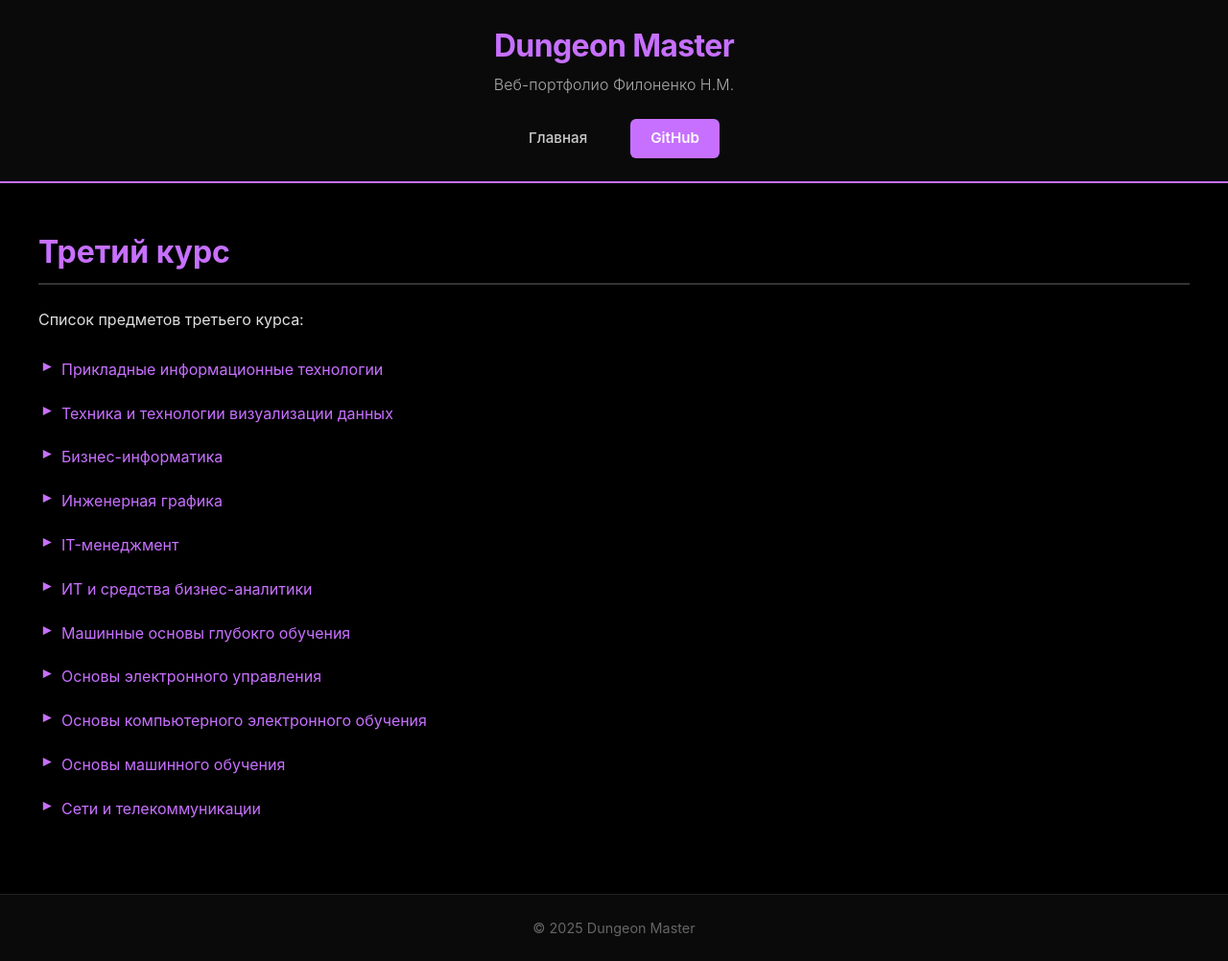
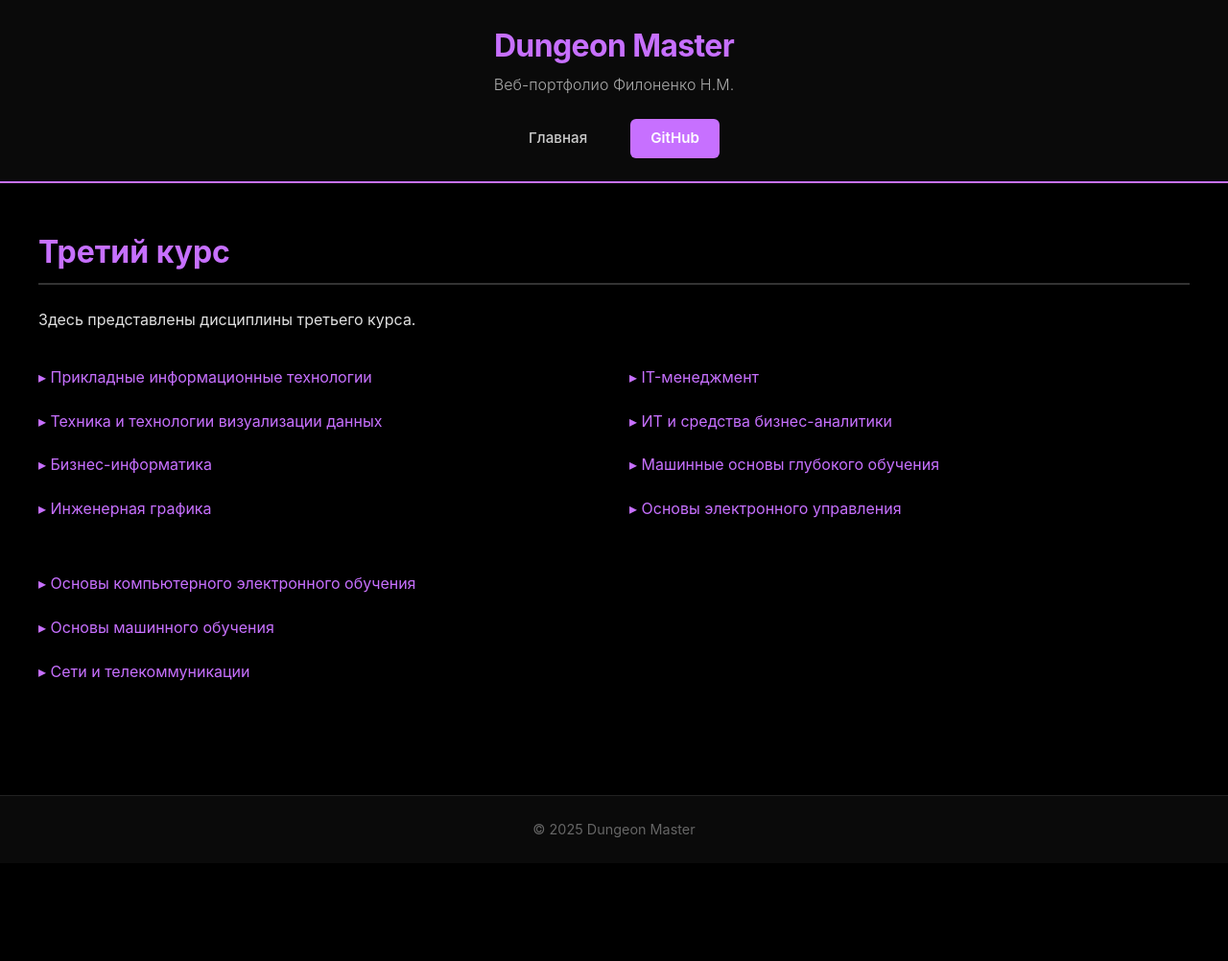
Before and after one commit to JunHerz/JunHerz.github.io, a Jekyll site: the page built from courses/3-course/index.md, in a window 1280 px wide. Shown: the whole page at 96% size. Built offline with Jekyll 4.4.1, drawn with Linux system fonts in a browser that asks for light colours; our own code applies the rules of GitHub Pages for plain Markdown files; after the commit the page ends 900 px from its top, so only the background shows below that.

Commit message:
Update index.md

```diff
--- a/courses/3-course/index.md
+++ b/courses/3-course/index.md
@@ -1,15 +1,30 @@
+---
+title: "Третий курс"
+subjects:
+  - name: "Прикладные информационные технологии"
+    link: "PIT.md"
+  - name: "Техника и технологии визуализации данных"
+    link: "TITVD.md"
+  - name: "Бизнес-информатика"
+    link: "business_inform.md"
+  - name: "Инженерная графика"
+    link: "eng_graph.md"
+  - name: "IT-менеджмент"
+    link: "it_manage.md"
+  - name: "ИТ и средства бизнес-аналитики"
+    link: "itisba.md"
+  - name: "Машинные основы глубокого обучения"
+    link: "mogo.md"
+  - name: "Основы электронного управления"
+    link: "oey.md"
+  - name: "Основы компьютерного электронного обучения"
+    link: "okeo.md"
+  - name: "Основы машинного обучения"
+    link: "omo.md"
+  - name: "Сети и телекоммуникации"
+    link: "seti_telekom.md"
+---
+
 # Третий курс
 
-Список предметов третьего курса:
-
-- [Прикладные информационные технологии](PIT.md)
-- [Техника и технологии визуализации данных](TITVD.md)
-- [Бизнес-информатика](business_inform.md)
-- [Инженерная графика](eng_graph.md)
-- [IT-менеджмент](it_manage.md)
-- [ИТ и средства бизнес-аналитики](itisba.md)
-- [Машинные основы глубокго обучения](mogo.md)
-- [Основы электронного управления](oey.md)
-- [Основы компьютерного электронного обучения](okeo.md)
-- [Основы машинного обучения](omo.md)
-- [Сети и телекоммуникации](seti_telekom.md)
+Здесь представлены дисциплины третьего курса.
```
